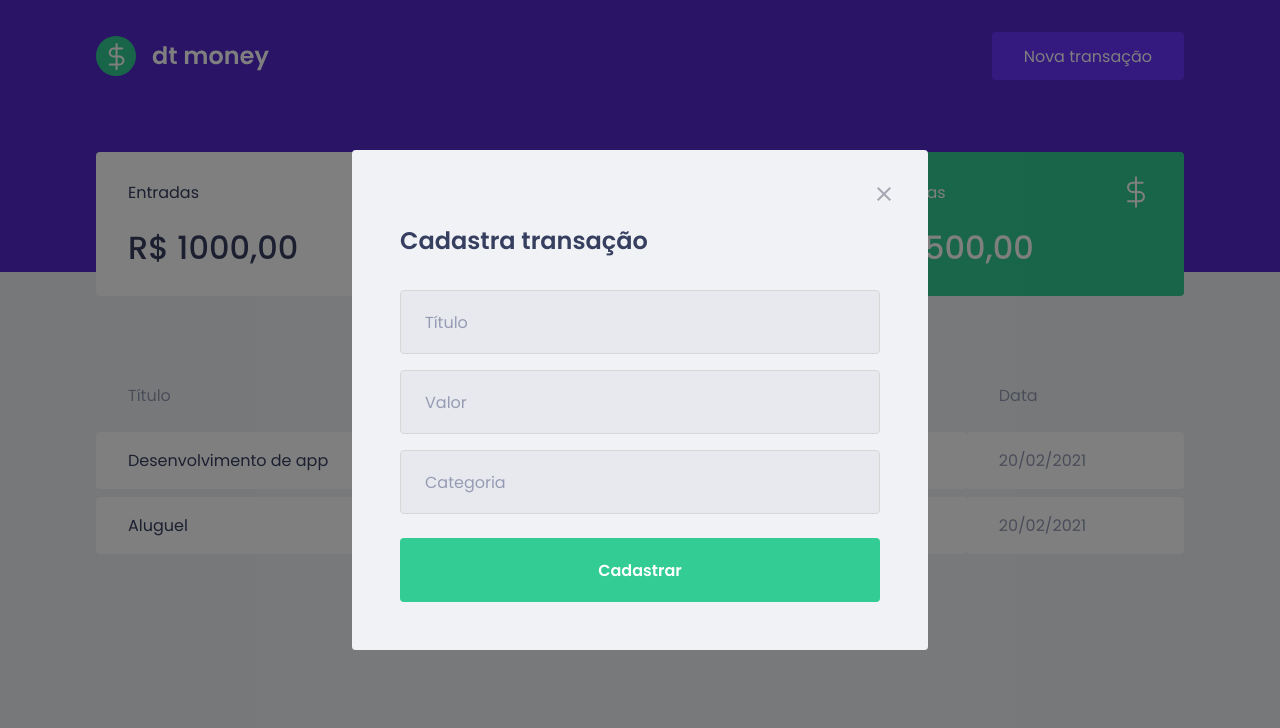
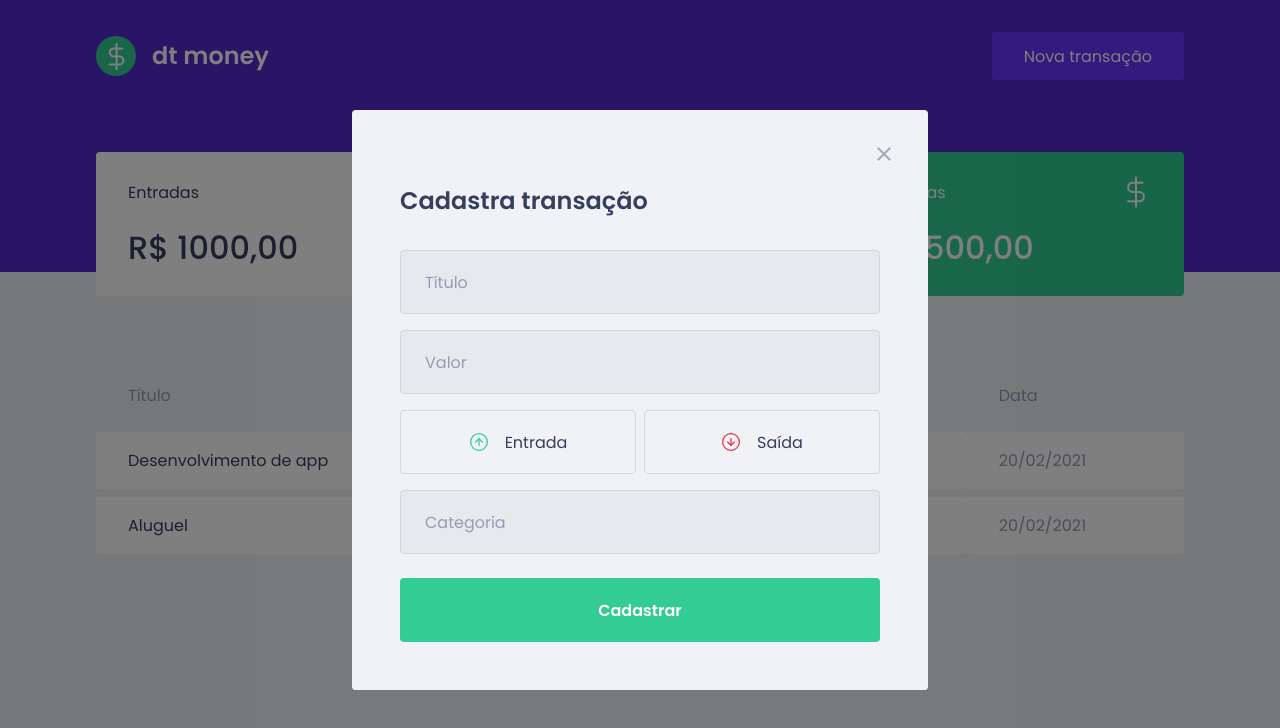
Before and after one commit to ValdielsonSiqueira/dtmoney, a React (Create React App) app: page / in a window 1280 px wide. Both pictures are taken after a click on the button "Nova transação". Shown: the top 728 px of the page. Built offline with nearby package versions, Linux system fonts and the light colour scheme; no server answers; what miragejs would draw is missing.

Commit message:
feat(product): adicionado botoes de entrada e saida

```diff
--- a/package.json
+++ b/package.json
@@ -5,6 +5,7 @@
   "dependencies": {
     "axios": "^0.25.0",
     "miragejs": "^0.1.43",
+    "polished": "^4.1.4",
     "react": "^17.0.2",
     "react-dom": "^17.0.2",
     "react-modal": "^3.14.4",
--- a/src/components/NewTransactionModal/index.tsx
+++ b/src/components/NewTransactionModal/index.tsx
@@ -1,6 +1,8 @@
 import Modal from 'react-modal';
-import { Container } from './styles';
+import { Container, TransactionTypeContainer } from './styles';
 import closeImage from '../../assets/close.svg';
+import incomeImg from '../../assets/income.svg';
+import outcomeImg from '../../assets/outcome.svg';
 
 interface NewTransactionModalProps {
   isOpen: boolean;
@@ -29,6 +31,16 @@
         <h2>Cadastra transação</h2>
         <input placeholder="Título" />
         <input placeholder="Valor" type="number" />
+        <TransactionTypeContainer>
+          <button type="button">
+            <img src={incomeImg} alt="Entrada" />
+            <span>Entrada</span>
+          </button>
+          <button type="button">
+            <img src={outcomeImg} alt="Entrada" />
+            <span>Saída</span>
+          </button>
+        </TransactionTypeContainer>
         <input placeholder="Categoria" />
         <button type="submit">Cadastrar</button>
       </Container>
--- a/src/components/NewTransactionModal/styles.ts
+++ b/src/components/NewTransactionModal/styles.ts
@@ -1,4 +1,5 @@
 import styled from 'styled-components';
+import { darken } from 'polished';
 
 export const Container = styled.form`
   h2 {
@@ -44,3 +45,37 @@
     }
   }
 `;
+
+export const TransactionTypeContainer = styled.div`
+  margin: 1rem 0;
+  display: grid;
+  grid-template-columns: repeat(2, 1fr);
+  gap: 0.5rem;
+
+  button {
+    height: 4rem;
+    border: 1px solid var(--input-border);
+    border-radius: 0.25rem;
+    background: transparent;
+    display: flex;
+    align-items: center;
+    justify-content: center;
+    transition: border-color 0.2s;
+
+    &:hover {
+      border-color: ${darken(0.1, '#d7d7d7')};
+    }
+
+    img {
+      width: 20px;
+      height: 20px;
+    }
+
+    span {
+      display: inline-block;
+      margin-left: 1rem;
+      font-size: 1rem;
+      color: var(--text-title);
+    }
+  }
+`;
```
Also changed, not shown: 1 other file (tests, documents, lock files or other folders).
